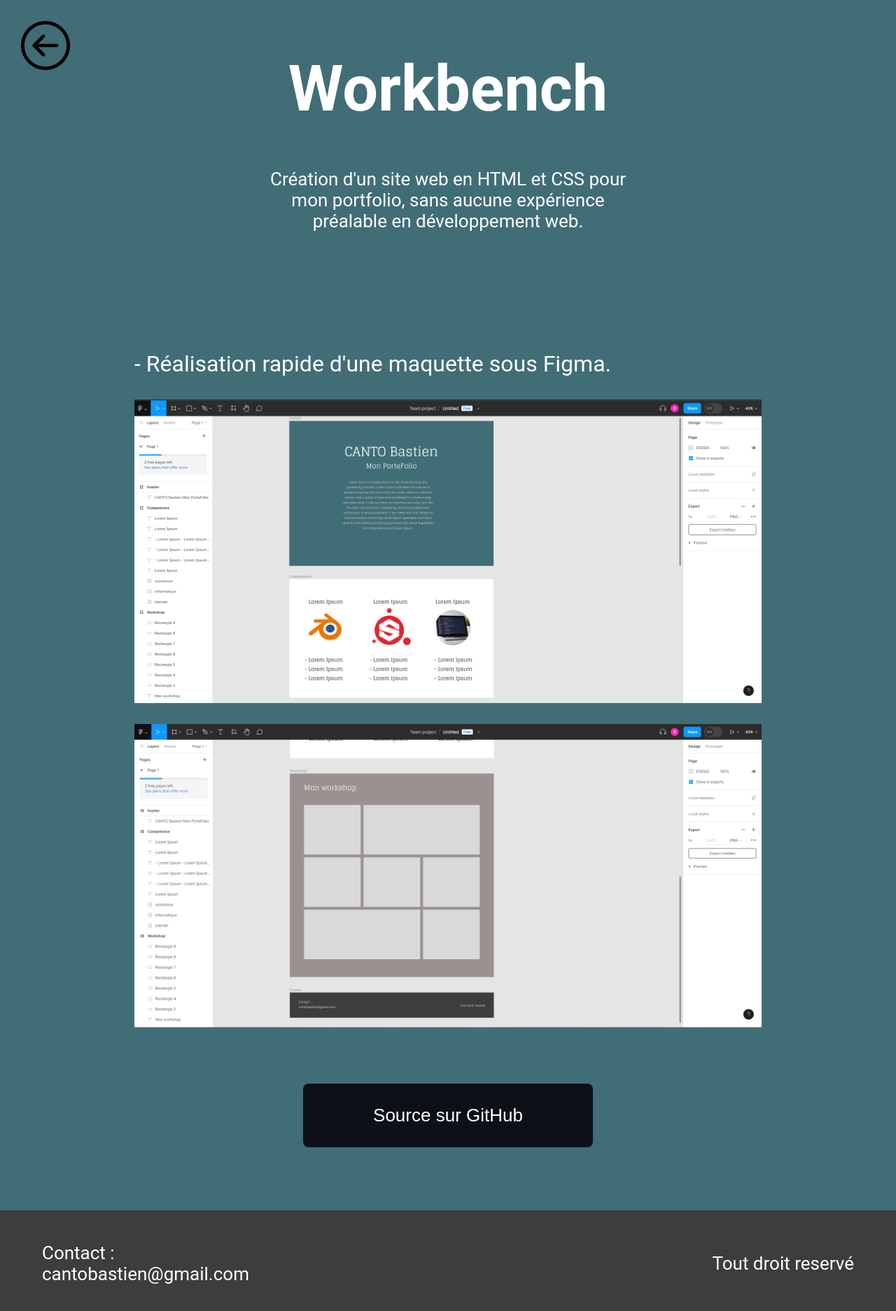
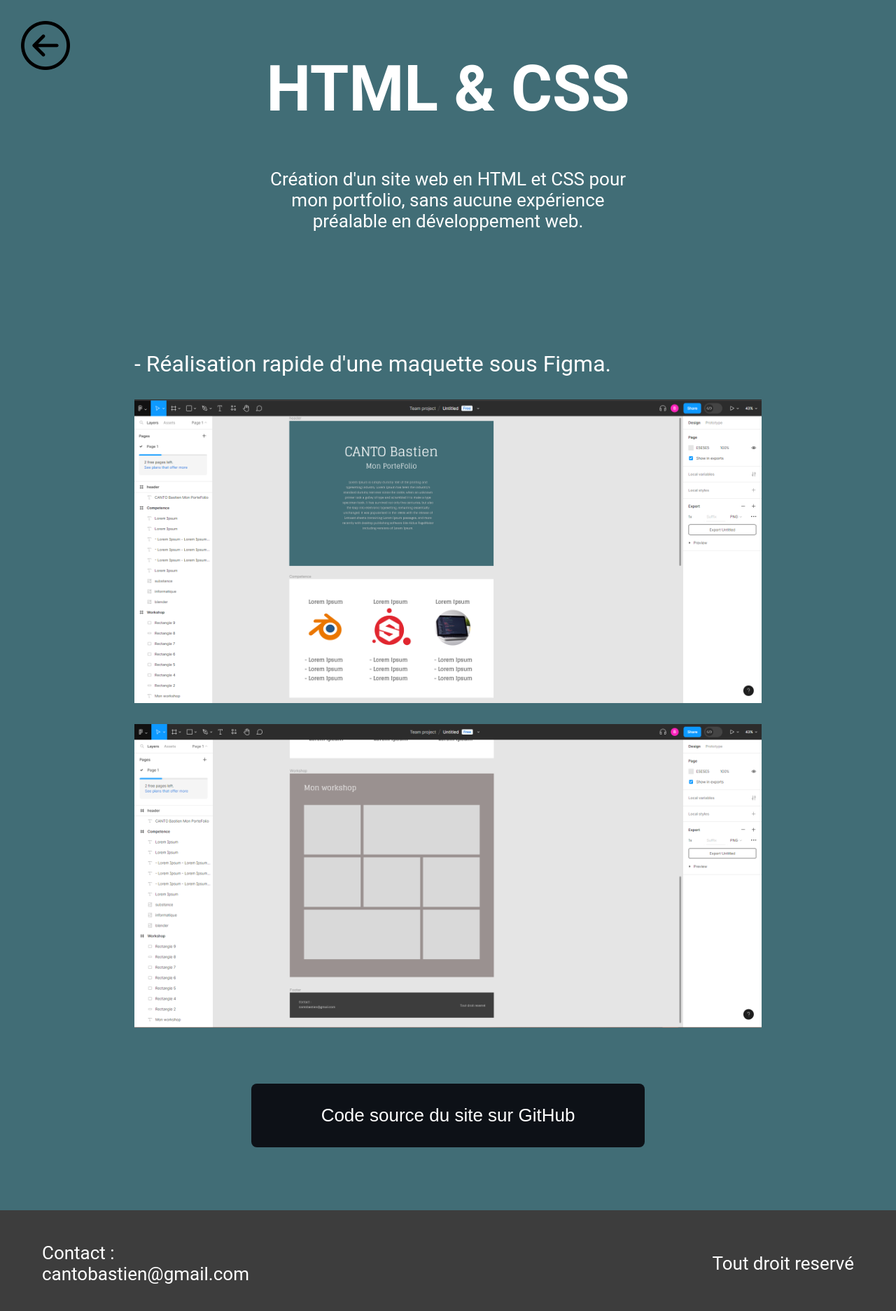
Before and after one commit to Bastini288/Portfolio, a plain HTML site: page pages/web.html in a window 1280 px wide. Shown: the whole page at 70% size. Drawn offline with Linux system fonts and the light colour scheme.

Commit message:
fusion360

```diff
--- a/pages/web.html
+++ b/pages/web.html
@@ -1,6 +1,6 @@
 <html lang="fr">
     <head>
-        <title>Web</title>
+        <title>HTML & CSS</title>
         <meta charset="utf-8" />
         <meta name="viewport" content="width=device-width">
         <link rel="stylesheet" href="../styles/styles.css">
@@ -14,7 +14,7 @@
         <a href="../index.html#workshop"><img src="../images/bouton-retour.png" class="fixedbutton"></a>
 
         <div class="pages-header">
-            <h1>Workbench</h1>
+            <h1>HTML & CSS</h1>
             <p class="text">
                 Création d'un site web en HTML et CSS pour mon portfolio, sans aucune expérience préalable en développement web.</p>
         </div>
@@ -22,7 +22,7 @@
             <p class="pages-notes">- Réalisation rapide d'une maquette sous Figma.</p>
             <div><img src="../images/web/figma_1.png" alt="conta" class="pages-image-1"/></div>
             <div><img src="../images/web/figma_2.png" alt="conta" class="pages-image-1"/></div>
-            <div class="div-contenaire"><a href="https://github.com/Bastini288/Portfolio"><button class="web-button">Source sur GitHub</button></a></div>
+            <div class="div-contenaire"><a href="https://github.com/Bastini288/Portfolio"><button class="web-button">Code source du site sur GitHub</button></a></div>
 
         </div>
 
```
Also changed, not shown: images/discord.png (deleted), images/fusion360/hades.png (added), images/ue5.png (deleted).
